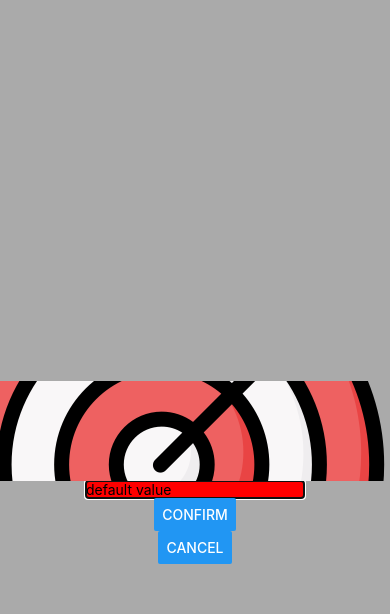
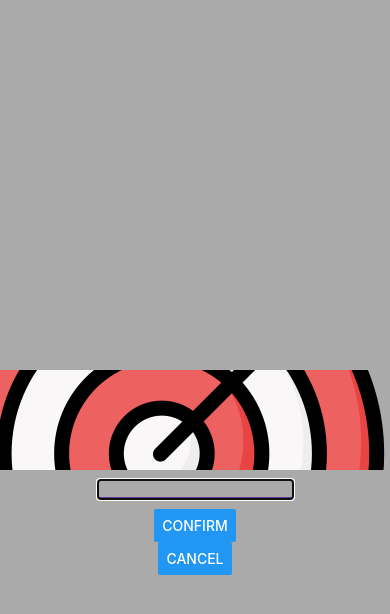
Before and after one commit to jingjing515/CS5520, a React Native app: screen / in a window 390 px wide. Both pictures are taken after a click on the button "ADD A TASK". Shown: the top 614 px of the page. Built offline with nearby package versions, Linux system fonts and the light colour scheme; grey boxes are pictures that could not be loaded.

Commit message:
add style to header and input

```diff
--- a/components/Input.js
+++ b/components/Input.js
@@ -14,7 +14,7 @@ export default function Input({
   modalIsVisible,
   cancelPressed,
 }) {
-  const [text, setText] = useState("default value");
+  const [text, setText] = useState("");
   function changeText(changedText) {
     setText(changedText);
   }
@@ -23,7 +23,7 @@ export default function Input({
   // }
   return (
     // use the received prop in visible prop of Modal
-    <Modal visible={modalIsVisible}>
+    <Modal visible={modalIsVisible} animationType="slide">
       <View style={styles.container}>
         <Image
           source={{
@@ -35,7 +35,7 @@ export default function Input({
         <TextInput
           value={text}
           onChangeText={changeText}
-          style={{ backgroundColor: "red" }}
+          style={styles.input}
         />
         <Button
           title="Confirm"
@@ -61,4 +61,10 @@ const styles = StyleSheet.create({
     height: 100,
     weight: 100,
   },
+  input: {
+    borderBottomColor: "rebeccapurple",
+    borderBottomWidth: 2,
+    width: "50%",
+    marginVertical: 10,
+  },
 });
```
